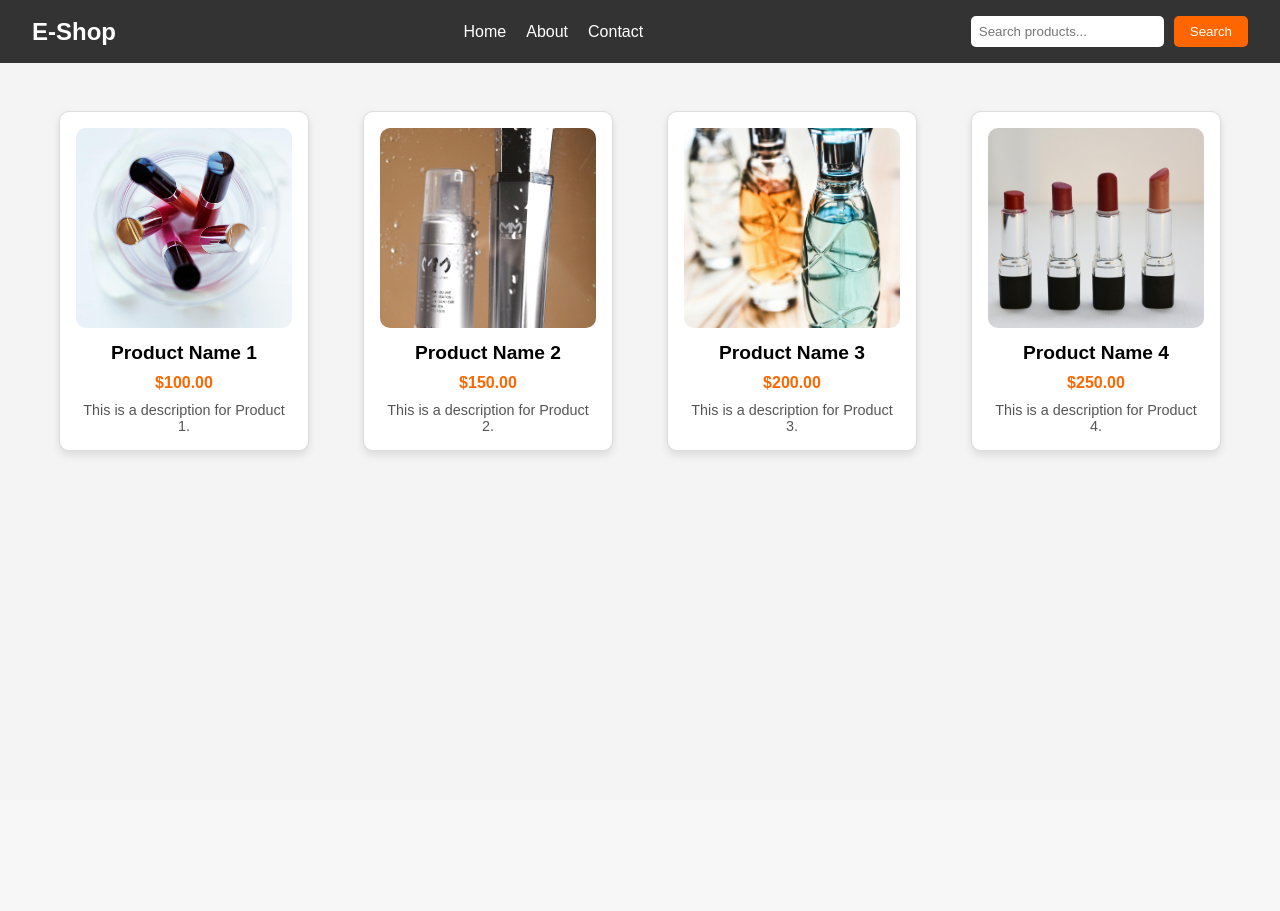
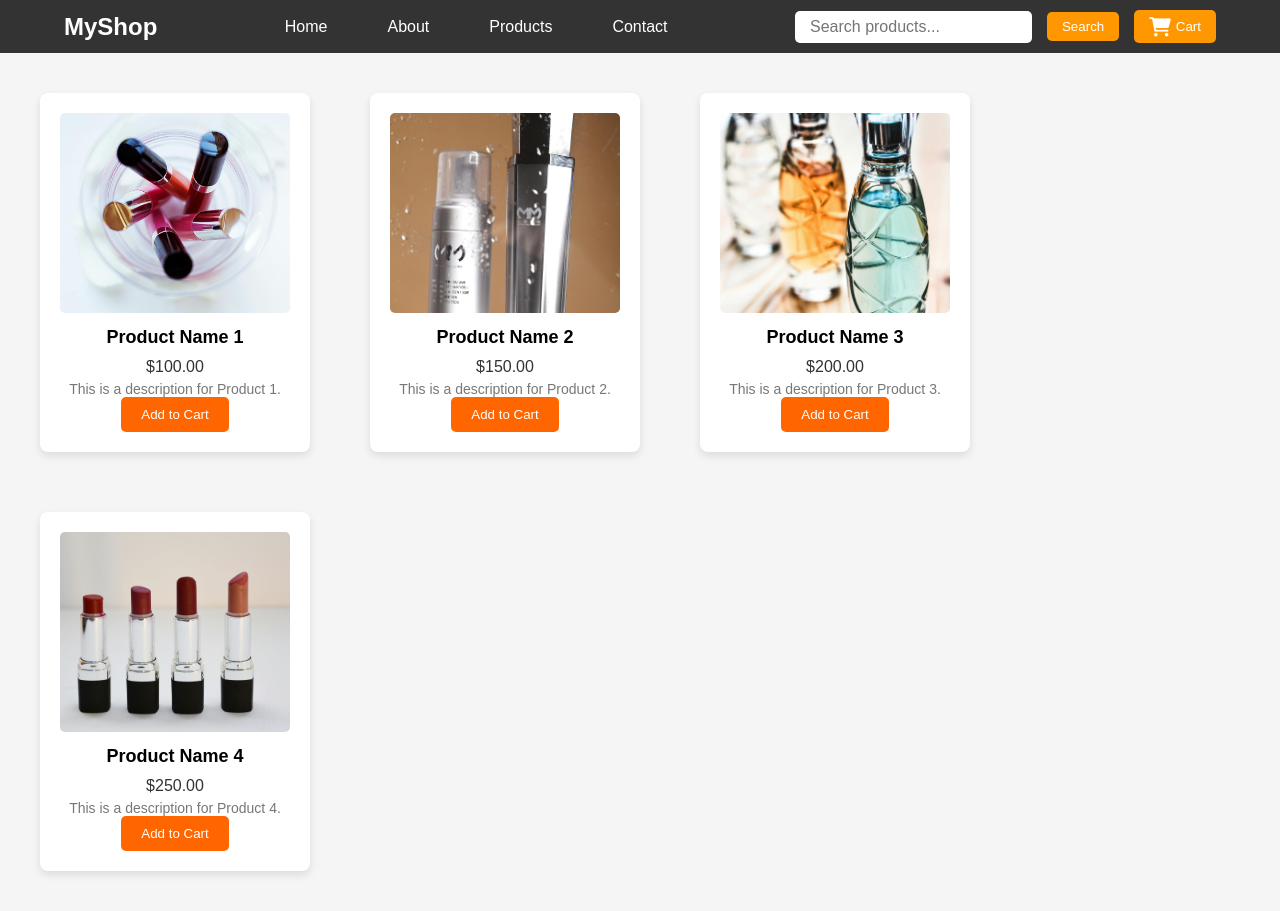
Before and after one commit to DebarjunChakraborty/BPMS, a PHP site: page / in a window 1280 px wide. Before the commit the page ends 456 px from the top, so only its background shows below. Run offline with PHP 8.4, Linux system fonts and the light colour scheme; data comes from the database, SQL or seed files in the repository.

Commit message:
Add files via upload

```diff
--- a/bpms/index.php
+++ b/bpms/index.php
@@ -6,26 +6,37 @@
   <meta http-equiv="X-UA-Compatible" content="IE=edge">
   <title>E-Commerce Website</title>
   <link rel="stylesheet" href="styles.css">
+  <script src="scripts.js" defer></script>
+  <link rel="stylesheet" href="https://cdnjs.cloudflare.com/ajax/libs/font-awesome/6.0.0-beta3/css/all.min.css">
+
 </head>
 <body>
    <!-- Navbar -->
    <nav class="navbar">
-    <div class="logo">E-Shop</div>
-    <ul class="nav-links">
+        <div class="navbar-container">
+            <div class="navbar-logo">
+                <a href="#">MyShop</a>
+            </div>
+            <ul class="navbar-menu">
                 <li><a href="#">Home</a></li>
                 <li><a href="#">About</a></li>
+                <li><a href="#">Products</a></li>
                 <li><a href="#">Contact</a></li>
             </ul>
-    <div class="search-bar">
-      <input type="text" placeholder="Search products...">
-      <button type="submit">Search</button>
+            <div class="navbar-search-cart">
+                <input type="text" class="search-bar" placeholder="Search products...">
+                <button class="search-btn">Search</button>
+                <button id="view-cart" class="cart-btn">
+                    <i class="fa fa-shopping-cart"></i> Cart
+                </button>
+            </div>
         </div>
     </nav>
 
   <!-- Main content with product cards -->
   <div class="product-container">
     <?php
-      // Step 2: Connect to the database
+      // Connect to the database
       $conn = new mysqli('localhost', 'root', '', 'products_db');
 
       // Check connection
@@ -33,11 +44,11 @@
           die("Connection failed: " . $conn->connect_error);
       }
 
-      // Step 3: Fetch product data from the database
-      $sql = "SELECT product_pic, product_name, price, description FROM products";
+      // Fetch product data from the database
+      $sql = "SELECT product_id, product_pic, product_name, price, description FROM products";
       $result = $conn->query($sql);
 
-      // Step 4: Loop through the products and display them
+      // Display product cards
       if ($result->num_rows > 0) {
           while($row = $result->fetch_assoc()) {
               echo '<div class="product-card">';
@@ -45,15 +56,27 @@
               echo '<h3 class="product-name">' . $row['product_name'] . '</h3>';
               echo '<p class="product-price">$' . $row['price'] . '</p>';
               echo '<p class="product-description">' . $row['description'] . '</p>';
+              echo '<button class="add-to-cart" data-id="' . $row['product_id'] . '" data-name="' . $row['product_name'] . '" data-price="' . $row['price'] . '">Add to Cart</button>';
               echo '</div>';
           }
       } else {
           echo 'No products found.';
       }
 
-      // Step 5: Close the database connection
+      // Close the database connection
       $conn->close();
     ?>
   </div>
+
+  <!-- Cart Modal -->
+  <div id="cart-modal" class="modal">
+    <div class="modal-content">
+      <span class="close">&times;</span>
+      <h2>Your Cart</h2>
+      <div id="cart-items"></div>
+      <button id="clear-cart">Clear Cart</button>
+    </div>
+  </div>
+
 </body>
 </html>
--- /dev/null
+++ b/bpms/scripts.js
@@ -0,0 +1,107 @@
+document.addEventListener('DOMContentLoaded', () => {
+  const cart = JSON.parse(localStorage.getItem('cart')) || [];
+  const cartModal = document.getElementById('cart-modal');
+  const cartItemsContainer = document.getElementById('cart-items');
+  const viewCartButton = document.getElementById('view-cart');
+  const clearCartButton = document.getElementById('clear-cart');
+  const closeButton = document.querySelector('.close');
+
+  // Function to update cart display
+  function updateCart() {
+      cartItemsContainer.innerHTML = '';
+      let total = 0;
+
+      if (cart.length === 0) {
+          cartItemsContainer.innerHTML = '<p>Your cart is empty.</p>';
+          return;
+      }
+
+      cart.forEach(item => {
+          total += parseFloat(item.price);
+
+          const cartItem = document.createElement('div');
+          cartItem.className = 'cart-item';
+          cartItem.innerHTML = `
+              <p>${item.name} - $${item.price}</p>
+              <button class="remove-from-cart" data-id="${item.id}">Remove</button>
+          `;
+          cartItemsContainer.appendChild(cartItem);
+      });
+
+      const totalElement = document.createElement('p');
+      totalElement.innerHTML = `<strong>Total: $${total.toFixed(2)}</strong>`;
+      cartItemsContainer.appendChild(totalElement);
+  }
+
+  // Add product to cart
+  function addToCart(id, name, price) {
+      const existingItem = cart.find(item => item.id === id);
+      if (existingItem) {
+          return; // Prevent duplicate items
+      }
+      cart.push({ id, name, price });
+      localStorage.setItem('cart', JSON.stringify(cart));
+      updateCart();
+  }
+
+  // Remove product from cart
+  function removeFromCart(id) {
+      const index = cart.findIndex(item => item.id === id);
+      if (index > -1) {
+          cart.splice(index, 1);
+          localStorage.setItem('cart', JSON.stringify(cart));
+          updateCart();
+      }
+  }
+
+  // Toggle cart modal visibility
+  function toggleCartModal() {
+      cartModal.style.display = cartModal.style.display === 'block' ? 'none' : 'block';
+  }
+
+  // Handle "Add to Cart" button click
+  document.querySelectorAll('.add-to-cart').forEach(button => {
+      button.addEventListener('click', () => {
+          const id = button.getAttribute('data-id');
+          const name = button.getAttribute('data-name');
+          const price = button.getAttribute('data-price');
+          addToCart(id, name, price);
+      });
+  });
+
+  // Handle "Remove from Cart" button click
+  cartItemsContainer.addEventListener('click', (e) => {
+      if (e.target.classList.contains('remove-from-cart')) {
+          const id = e.target.getAttribute('data-id');
+          removeFromCart(id);
+      }
+  });
+
+  // Handle "View Cart" button click
+  viewCartButton.addEventListener('click', () => {
+      toggleCartModal();
+      updateCart();
+  });
+
+  // Handle "Clear Cart" button click
+  clearCartButton.addEventListener('click', () => {
+      localStorage.removeItem('cart');
+      cart.length = 0; // Clear cart array
+      updateCart();
+  });
+
+  // Close modal when 'x' is clicked
+  closeButton.addEventListener('click', () => {
+      toggleCartModal();
+  });
+
+  // Close modal when clicking outside of it
+  window.addEventListener('click', (e) => {
+      if (e.target === cartModal) {
+          toggleCartModal();
+      }
+  });
+
+  // Update cart on page load
+  updateCart();
+});
--- a/bpms/styles.css
+++ b/bpms/styles.css
@@ -1,109 +1,302 @@
-/* General Reset */
+/* General Styling */
+body {
+  font-family: 'Arial', sans-serif;
+  margin: 0;
+  padding: 0;
+  background-color: #f5f5f5;
+}
+
 * {
   margin: 0;
   padding: 0;
   box-sizing: border-box;
 }
 
-body {
+/* Navbar Styles */
+.navbar {
+  background-color: #333;
+  color: white;
+  padding: 10px 0;
   font-family: Arial, sans-serif;
-  background-color: #f4f4f4;
 }
 
-/* Navbar Styling */
-.navbar {
+.navbar-container {
   display: flex;
   justify-content: space-between;
   align-items: center;
-  padding: 1rem 2rem;
-  background-color: #333;
+  width: 90%;
+  margin: 0 auto;
+}
+
+/* Navbar Logo */
+.navbar-logo a {
+  color: #fff;
+  font-size: 1.5rem;
+  font-weight: bold;
+  text-decoration: none;
+}
+
+/* Navbar Menu */
+.navbar-menu {
+  list-style: none;
+  display: flex;
+  gap: 20px;
+}
+
+.navbar-menu li {
+  display: inline-block;
+}
+
+.navbar-menu a {
+  color: white;
+  text-decoration: none;
+  padding: 10px 20px;
+  font-size: 1rem;
+  transition: background-color 0.3s ease;
+}
+
+.navbar-menu a:hover {
+  background-color: #555;
+  border-radius: 5px;
+}
+
+/* Search Bar and Cart */
+.navbar-search-cart {
+  display: flex;
+  align-items: center;
+  gap: 15px;
+}
+
+.search-bar {
+  padding: 7px 15px;
+  font-size: 1rem;
+  border: none;
+  border-radius: 5px;
+}
+
+.search-btn {
+  padding: 7px 15px;
+  background-color: #ff9800;
+  color: white;
+  border: none;
+  border-radius: 5px;
+  cursor: pointer;
+  transition: background-color 0.3s ease;
+}
+
+.search-btn:hover {
+  background-color: #e68900;
+}
+
+.cart-btn {
+  padding: 7px 15px;
+  background-color: #ff9800;
+  color: white;
+  border: none;
+  border-radius: 5px;
+  cursor: pointer;
+  display: flex;
+  align-items: center;
+  gap: 5px;
+  transition: background-color 0.3s ease;
+}
+
+.cart-btn:hover {
+  background-color: #e68900;
+}
+
+/* Cart Icon Style */
+.cart-btn i {
+  font-size: 1.2rem;
+}
+
+#cart-count {
+  font-weight: bold;
   color: #fff;
 }
 
-.navbar .logo {
-  font-size: 1.5rem;
-  font-weight: bold;
+/* Responsive Design for Mobile */
+@media (max-width: 768px) {
+  .navbar-menu {
+      flex-direction: column;
+      align-items: center;
+      gap: 10px;
+  }
+
+  .navbar-search-cart {
+      flex-direction: column;
+      gap: 10px;
+  }
+}
+/* Cart Modal Styling */
+.modal {
+  display: none; /* Hidden by default */
+  position: fixed;
+  z-index: 1;
+  left: 0;
+  top: 0;
+  width: 100%;
+  height: 100%;
+  overflow: auto;
+  background-color: rgba(0, 0, 0, 0.5);
 }
 
-.navbar .nav-links {
-  list-style: none;
-  display: flex;
+.modal-content {
+  background-color: #fff;
+  margin: 5% auto;
+  padding: 20px;
+  border-radius: 10px;
+  width: 80%;
+  max-width: 600px;
+  box-shadow: 0 5px 15px rgba(0, 0, 0, 0.2);
+  position: relative;
 }
 
-.navbar .nav-links li {
-  margin-left: 20px;
-}
-
-.navbar .nav-links a {
-  color: #fff;
-  text-decoration: none;
-  font-size: 1rem;
-}
-
-.navbar .search-bar {
-  display: flex;
-  align-items: center;
-}
-
-.navbar .search-bar input {
-  padding: 0.5rem;
-  border: none;
-  border-radius: 5px;
-  margin-right: 10px;
-}
-
-.navbar .search-bar button {
-  padding: 0.5rem 1rem;
-  background-color: #ff6600;
-  color: #fff;
-  border: none;
-  border-radius: 5px;
+.close {
+  position: absolute;
+  top: 10px;
+  right: 20px;
+  color: #aaa;
+  font-size: 28px;
+  font-weight: bold;
   cursor: pointer;
 }
 
-.navbar .search-bar button:hover {
+.close:hover,
+.close:focus {
+  color: #000;
+  text-decoration: none;
+}
+
+h2 {
+  margin-top: 0;
+  font-size: 24px;
+  border-bottom: 2px solid #ff6600;
+  padding-bottom: 10px;
+}
+
+#cart-items {
+  margin-top: 20px;
+}
+
+.cart-item {
+  display: flex;
+  justify-content: space-between;
+  align-items: center;
+  margin-bottom: 15px;
+  padding: 15px;
+  border: 1px solid #e0e0e0;
+  border-radius: 5px;
+  box-shadow: 0 2px 5px rgba(0, 0, 0, 0.1);
+}
+
+.cart-item p {
+  margin: 0;
+  font-size: 16px;
+}
+
+.cart-item button {
+  background-color: #ff6600;
+  color: white;
+  border: none;
+  padding: 8px 16px;
+  border-radius: 5px;
+  cursor: pointer;
+  transition: background-color 0.3s;
+}
+
+.cart-item button:hover {
   background-color: #ff8533;
+}
+
+/* Clear Cart Button */
+#clear-cart {
+  background-color: #333;
+  color: white;
+  border: none;
+  padding: 12px 20px;
+  border-radius: 5px;
+  margin-top: 20px;
+  cursor: pointer;
+}
+
+#clear-cart:hover {
+  background-color: #555;
 }
 
 /* Product Cards Styling */
 .product-container {
   display: flex;
-  justify-content: space-around;
   flex-wrap: wrap;
-  padding: 2rem;
+  gap: 20px;
+  padding: 20px;
 }
 
 .product-card {
-  background-color: #fff;
-  border: 1px solid #ddd;
-  border-radius: 10px;
-  width: 250px;
-  padding: 1rem;
+  background-color: white;
+  border-radius: 8px;
+  box-shadow: 0 4px 8px rgba(0, 0, 0, 0.1);
+  width: calc(25% - 40px);
+  margin: 20px;
+  padding: 20px;
   text-align: center;
-  box-shadow: 0 4px 8px rgba(0, 0, 0, 0.1);
-  margin: 1rem;
+  transition: transform 0.3s, box-shadow 0.3s;
+}
+
+.product-card:hover {
+  transform: translateY(-5px);
+  box-shadow: 0 6px 12px rgba(0, 0, 0, 0.2);
 }
 
 .product-image {
   width: 100%;
   height: 200px;
   object-fit: cover;
-  border-radius: 10px;
+  border-radius: 5px;
 }
 
 .product-name {
-  font-size: 1.2rem;
-  margin-top: 10px;
+  font-size: 18px;
+  margin: 10px 0;
 }
 
 .product-price {
-  color: #ff6600;
-  font-weight: bold;
-  margin-top: 10px;
+  font-size: 16px;
+  color: #333;
+  margin: 5px 0;
 }
 
 .product-description {
-  font-size: 0.9rem;
-  color: #555;
-  margin-top: 10px;
+  font-size: 14px;
+  color: #777;
 }
+
+.add-to-cart {
+  background-color: #ff6600;
+  color: white;
+  border: none;
+  padding: 10px 20px;
+  border-radius: 5px;
+  cursor: pointer;
+  transition: background-color 0.3s;
+}
+
+.add-to-cart:hover {
+  background-color: #ff8533;
+}
+
+@media (max-width: 768px) {
+  .product-card {
+    width: calc(50% - 40px);
+  }
+}
+
+@media (max-width: 480px) {
+  .product-card {
+    width: 100%;
+  }
+
+  .modal-content {
+    width: 90%;
+  }
+}
```
Lines whose indentation alone changed are shown as unchanged.
